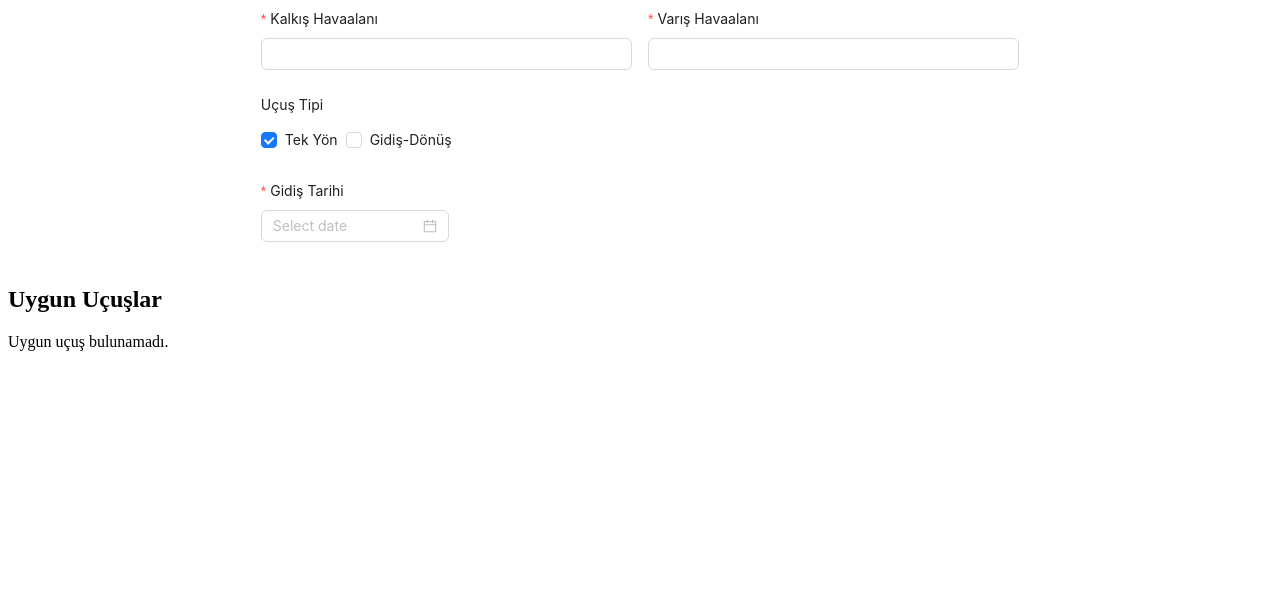
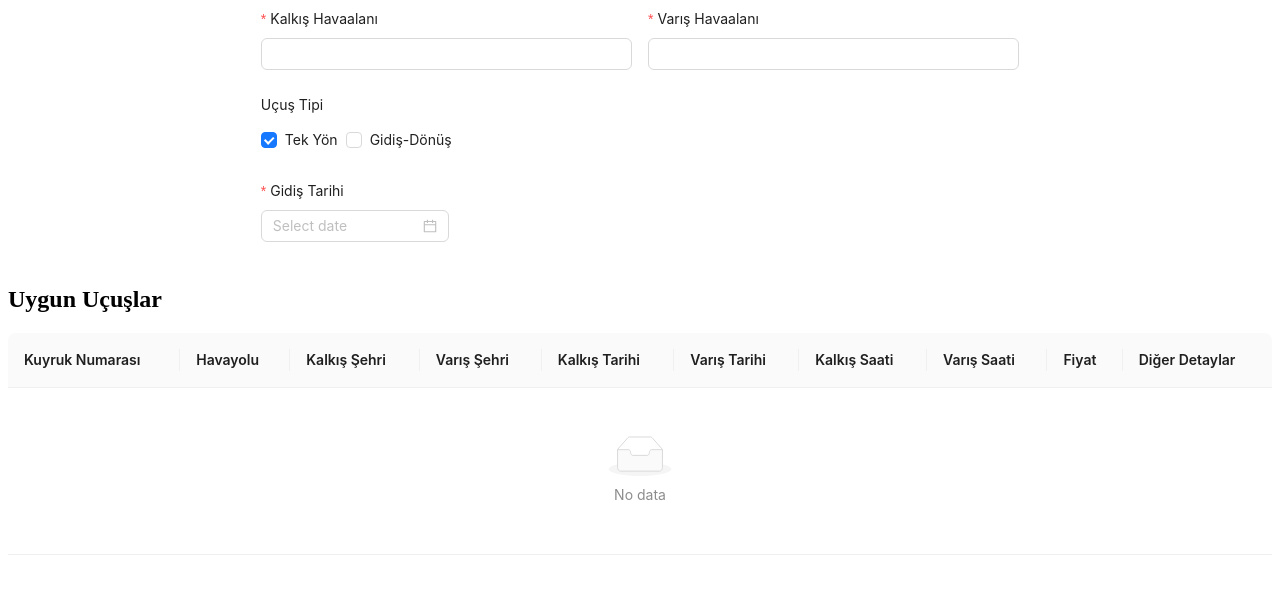
Before and after one commit to Halismelih1/Flight-Search-Application--UI-Developer-, a React (Vite) app in the folder CaseStudyForaAmadeus/: page / in a window 1280 px wide. Shown: the top 594 px of the page. Built offline with nearby package versions, Linux system fonts and the light colour scheme.

Commit message:
edited list style

```diff
--- a/CaseStudyForaAmadeus/src/Components/FlightList.jsx
+++ b/CaseStudyForaAmadeus/src/Components/FlightList.jsx
@@ -2,6 +2,8 @@
 
 import React from 'react';
 import flights from '../Data/db';
+import { Table, Space } from 'antd';
+import { DollarCircleOutlined, ScheduleOutlined, AimOutlined, GlobalOutlined } from '@ant-design/icons';
 
 const FlightList = ({ searchCriteria }) => {
   // Uçuşları filtrele
@@ -17,20 +19,68 @@ const FlightList = ({ searchCriteria }) => {
     return false;
   });
 
+  const columns = [
+    {
+      title: 'Kuyruk Numarası',
+      dataIndex: 'aircraftRegistration',
+      key: 'aircraftRegistration',
+    },
+    {
+      title: 'Havayolu',
+      dataIndex: 'airline',
+      key: 'airline',
+    },
+    {
+      title: 'Kalkış Şehri',
+      dataIndex: 'departureCity',
+      key: 'departureCity',
+    },
+    {
+      title: 'Varış Şehri',
+      dataIndex: 'arrivalCity',
+      key: 'arrivalCity',
+    },
+    {
+      title: 'Kalkış Tarihi',
+      dataIndex: 'departureDate',
+      key: 'departureDate',
+    },
+    {
+      title: 'Varış Tarihi',
+      dataIndex: 'arrivalDate',
+      key: 'arrivalDate',
+    },
+    {
+      title: 'Kalkış Saati',
+      dataIndex: 'departureTime',
+      key: 'departureTime',
+    },
+    {
+      title: 'Varış Saati',
+      dataIndex: 'arrivalTime',
+      key: 'arrivalTime',
+    },
+    {
+      title: 'Fiyat',
+      dataIndex: 'price',
+      key: 'price',
+      render: (text) => <Space><DollarCircleOutlined />{text}</Space>,
+    },
+    {
+      title: 'Diğer Detaylar',
+      key: 'details',
+      render: (text, record) => (
+        <Space size="middle">
+          <a href="#">Detayları Göster</a>
+        </Space>
+      ),
+    },
+  ];
+
   return (
     <div>
       <h2>Uygun Uçuşlar</h2>
-      {filteredFlights.length > 0 ? (
-        <ul>
-          {filteredFlights.map((flight) => (
-            <li key={flight.id}>
-              {flight.departureCity} to {flight.arrivalCity} - {flight.departureDate} {flight.departureTime}
-            </li>
-          ))}
-        </ul>
-      ) : (
-        <p>Uygun uçuş bulunamadı.</p>
-      )}
+      <Table dataSource={filteredFlights} columns={columns} />
     </div>
   );
 };
```
